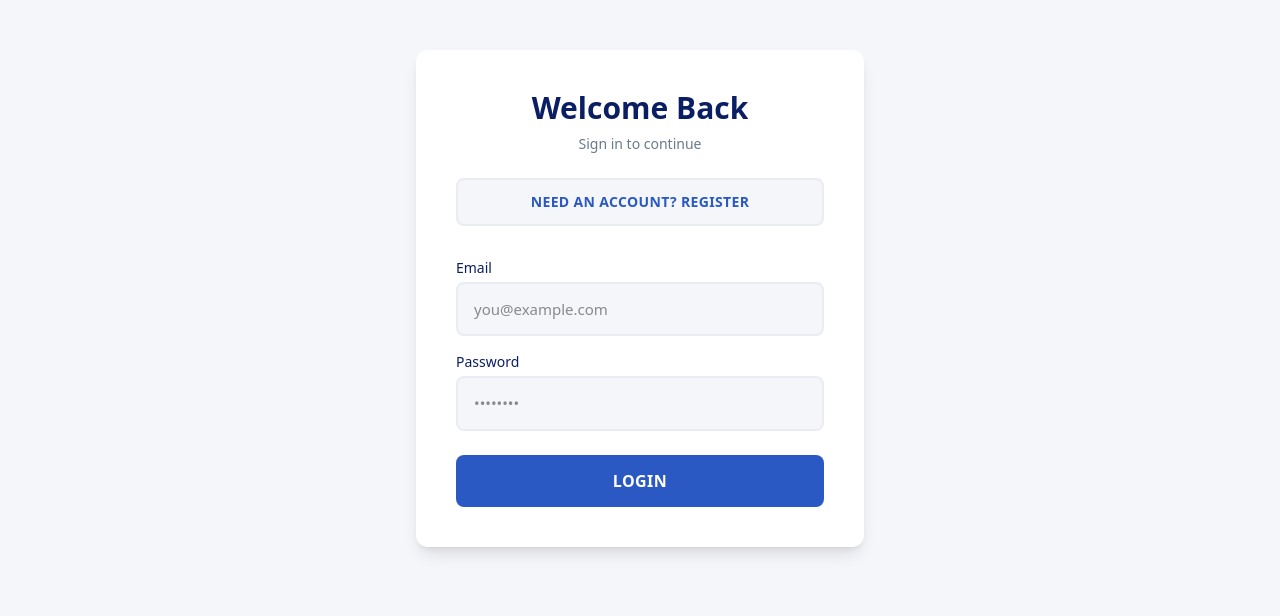
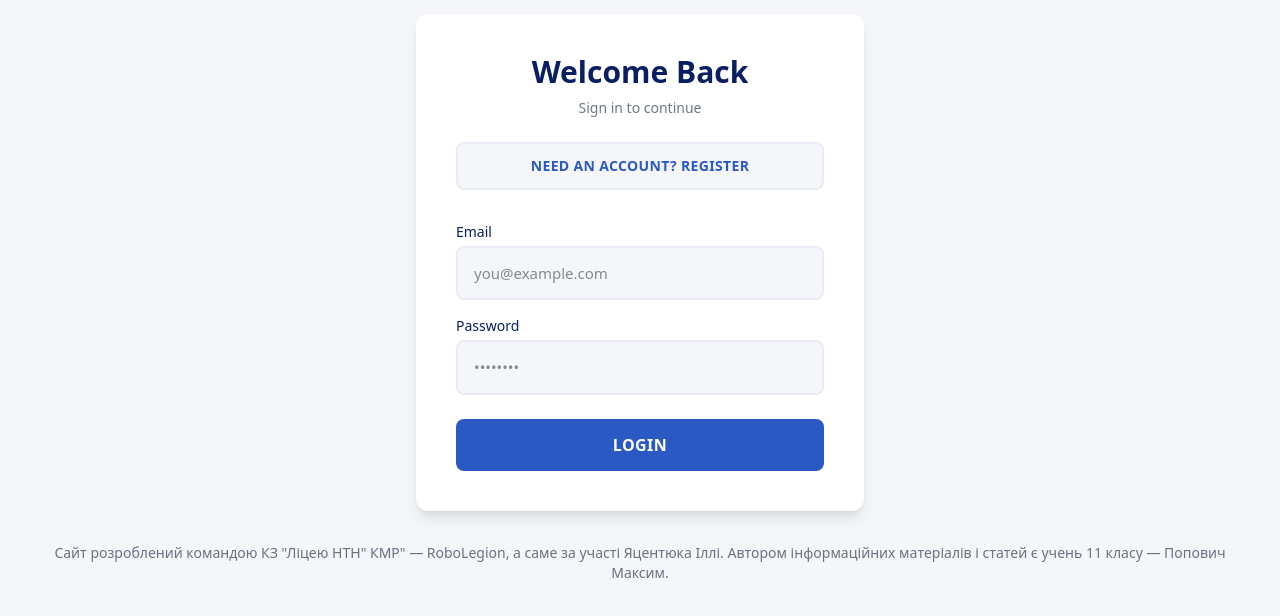
Before and after one commit to illiayatsentyuk/KropRad2.0, a React (Vite) app in the folder apps/frontend/: page /admin/auth in a window 1280 px wide. Shown: the part 102-718 px from the top of the page. Built offline with nearby package versions, Linux system fonts and the light colour scheme.

Commit message:
some changes

```diff
--- a/apps/frontend/src/pages/404.jsx
+++ b/apps/frontend/src/pages/404.jsx
@@ -30,6 +30,9 @@ export const NotFoundPage = () => {
         <div className="mt-8 text-sm text-[#6C7A89]">
           If you think this is a mistake, please check the URL or return home.
         </div>
+        <p className="mt-8 text-sm text-gray-500 text-center">
+          Сайт розроблений командою КЗ "Ліцею НТН" КМР" — RoboLegion, а саме за участі Яцентюка Іллі. Автором інформаційних матеріалів і статей є учень 11 класу — Попович Максим.
+        </p>
       </div>
     </div>
   )
--- a/apps/frontend/src/pages/About.jsx
+++ b/apps/frontend/src/pages/About.jsx
@@ -51,7 +51,7 @@ export const AboutPage = () => {
                     </div>
 
                     <p className="mt-8 text-sm text-gray-500 text-center">
-                        Сайт розроблений командою КЗ "Ліцею НТН" КМР" — RoboLegion, а саме за участі Яцентюка Іллі. Автором інформаційних матеріалів і статей є учень 11 класу Попович Максим.
+                        Сайт розроблений командою КЗ "Ліцею НТН" КМР" — RoboLegion, а саме за участі Яцентюка Іллі. Автором інформаційних матеріалів і статей є учень 11 класу — Попович Максим.
                     </p>
                 </div>
             </div>
--- a/apps/frontend/src/pages/Article.jsx
+++ b/apps/frontend/src/pages/Article.jsx
@@ -34,6 +34,9 @@ export const ArticlePage = () => {
                 <div className="bg-white rounded-2xl shadow-xl overflow-hidden">
                     <BigArticle article={article} />
                 </div>
+                <p className="mt-8 text-sm text-gray-500 text-center">
+                    Сайт розроблений командою КЗ "Ліцею НТН" КМР" — RoboLegion, а саме за участі Яцентюка Іллі. Автором інформаційних матеріалів і статей є учень 11 класу — Попович Максим.
+                </p>
             </div>
         </div>
     )
--- a/apps/frontend/src/pages/Articles.jsx
+++ b/apps/frontend/src/pages/Articles.jsx
@@ -127,6 +127,7 @@ export const ArticlesPage = () => {
                     </div>
                 </div>
             ) : (
+                <>
                     <div className="w-full max-w-6xl mx-auto grid grid-cols-1 sm:grid-cols-2 lg:grid-cols-3 gap-5 sm:gap-6">
                         {articles.map(article => (
                             <Article
@@ -140,6 +141,10 @@ export const ArticlesPage = () => {
                             />
                         ))}
                     </div>
+                    <p className="mt-8 text-sm text-gray-500 text-center w-full">
+                        Сайт розроблений командою КЗ "Ліцею НТН" КМР" — RoboLegion, а саме за участі Яцентюка Іллі. Автором інформаційних матеріалів і статей є учень 11 класу — Попович Максим.
+                    </p>
+                </>
             )}
         </div>
     )
--- a/apps/frontend/src/pages/AuthPage.jsx
+++ b/apps/frontend/src/pages/AuthPage.jsx
@@ -3,10 +3,13 @@ import { AuthForm } from '../components/AuthForm'
 
 export const AuthPage = () => {
   return (
-    <div className="min-h-screen flex items-center justify-center bg-[#F4F6FA] px-4 py-8 sm:px-6 md:px-8">
+    <div className="min-h-screen flex flex-col items-center justify-center bg-[#F4F6FA] px-4 py-8 sm:px-6 md:px-8">
       <div className="w-full max-w-md">
         <AuthForm />
       </div>
+      <p className="mt-8 text-sm text-gray-500 text-center">
+        Сайт розроблений командою КЗ "Ліцею НТН" КМР" — RoboLegion, а саме за участі Яцентюка Іллі. Автором інформаційних матеріалів і статей є учень 11 класу — Попович Максим.
+      </p>
     </div>
   )
 }
--- a/apps/frontend/src/pages/CreateArticle.jsx
+++ b/apps/frontend/src/pages/CreateArticle.jsx
@@ -15,8 +15,11 @@ export const CreateArticle = () => {
         }
     }, [id, isEdit])
     return (
-        <div className="flex w-full items-center justify-center py-10 px-6">
+        <div className="flex flex-col w-full items-center justify-center py-10 px-6">
             <CreateArticleForm article={article} isEdit={isEdit} />
+            <p className="mt-8 text-sm text-gray-500 text-center">
+                Сайт розроблений командою КЗ "Ліцею НТН" КМР" — RoboLegion, а саме за участі Яцентюка Іллі. Автором інформаційних матеріалів і статей є учень 11 класу — Попович Максим.
+            </p>
         </div>
     )
 }
--- a/apps/frontend/src/pages/HeroPage.jsx
+++ b/apps/frontend/src/pages/HeroPage.jsx
@@ -12,7 +12,7 @@ export const HeroPage = () => {
             Перевір рівень радіації свого району в місті Кропивницькому
           </h1>
           <Map />
-          <div className="max-w-[800px] mx-auto my-5 md:my-10 p-4 md:p-5 text-center font-sans leading-[1.8] text-[#333]">
+          <div className="max-w-[900px] mx-auto my-5 md:my-10 p-4 md:p-5 text-center font-sans leading-[1.8] text-[#333]">
             <p className="text-[16px] md:text-[18px] m-0 p-4 md:p-5 bg-white/90 rounded-[15px] shadow-[0_4px_15px_rgba(0,0,0,0.05)]">
               У час, коли екологічна безпека має вирішальне значення, особливо поруч із техногенними об’єктами чи природними джерелами радіації, ми вважаємо, що знати — означає бути захищеним. Ми надаємо мешканцям доступ до зрозумілої карти радіаційного фону та науково обґрунтованих порад, щоб кожен міг орієнтуватися в ситуації, приймати зважені рішення та підвищувати рівень власної безпеки.
             </p>
@@ -25,6 +25,9 @@ export const HeroPage = () => {
               Переглянути статті
             </Link>
           </div>
+          <p className="mt-8 text-sm text-gray-500 text-center">
+            Сайт розроблений командою КЗ "Ліцею НТН" КМР" — RoboLegion, а саме за участі Яцентюка Іллі. Автором інформаційних матеріалів і статей є учень 11 класу — Попович Максим.
+          </p>
         </div>
       </div>
     </div>
```
Also changed, not shown: 1 other file (tests, documents, lock files or other folders). Lines whose indentation alone changed are shown as unchanged.
